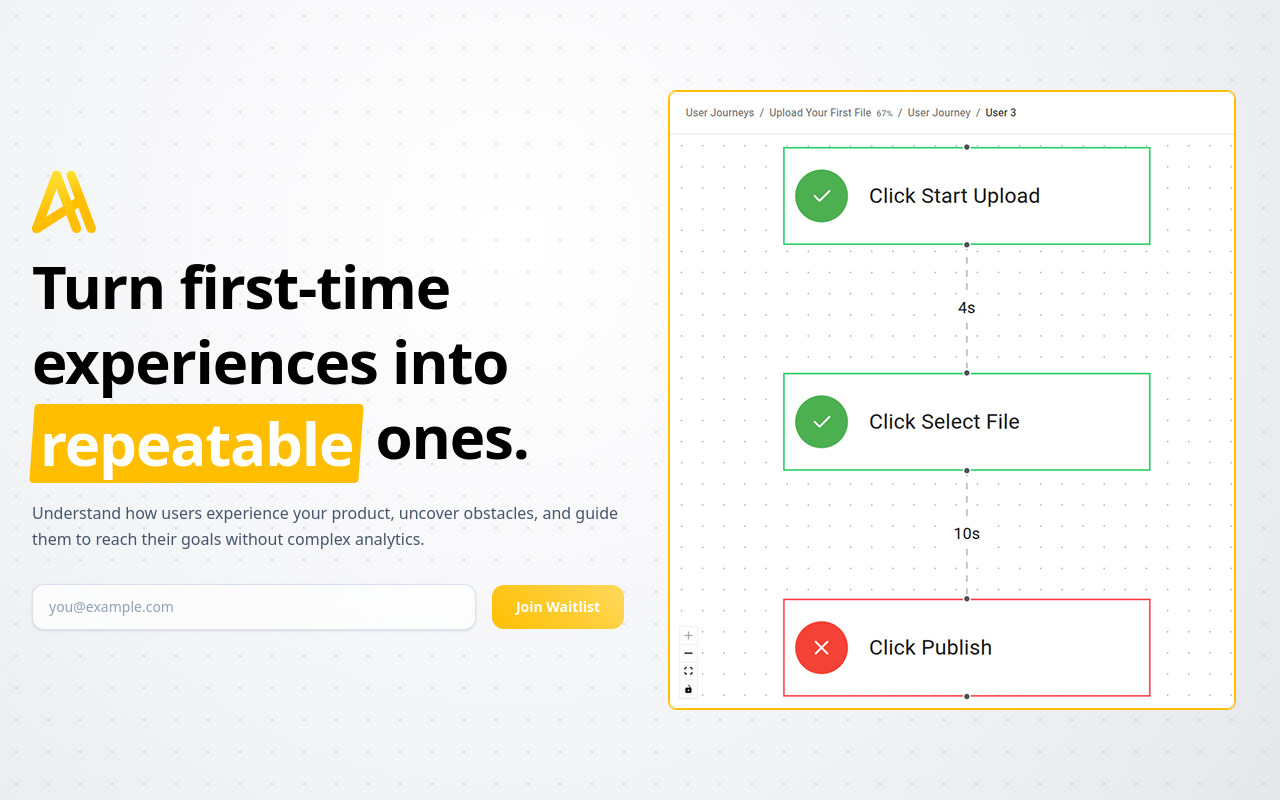
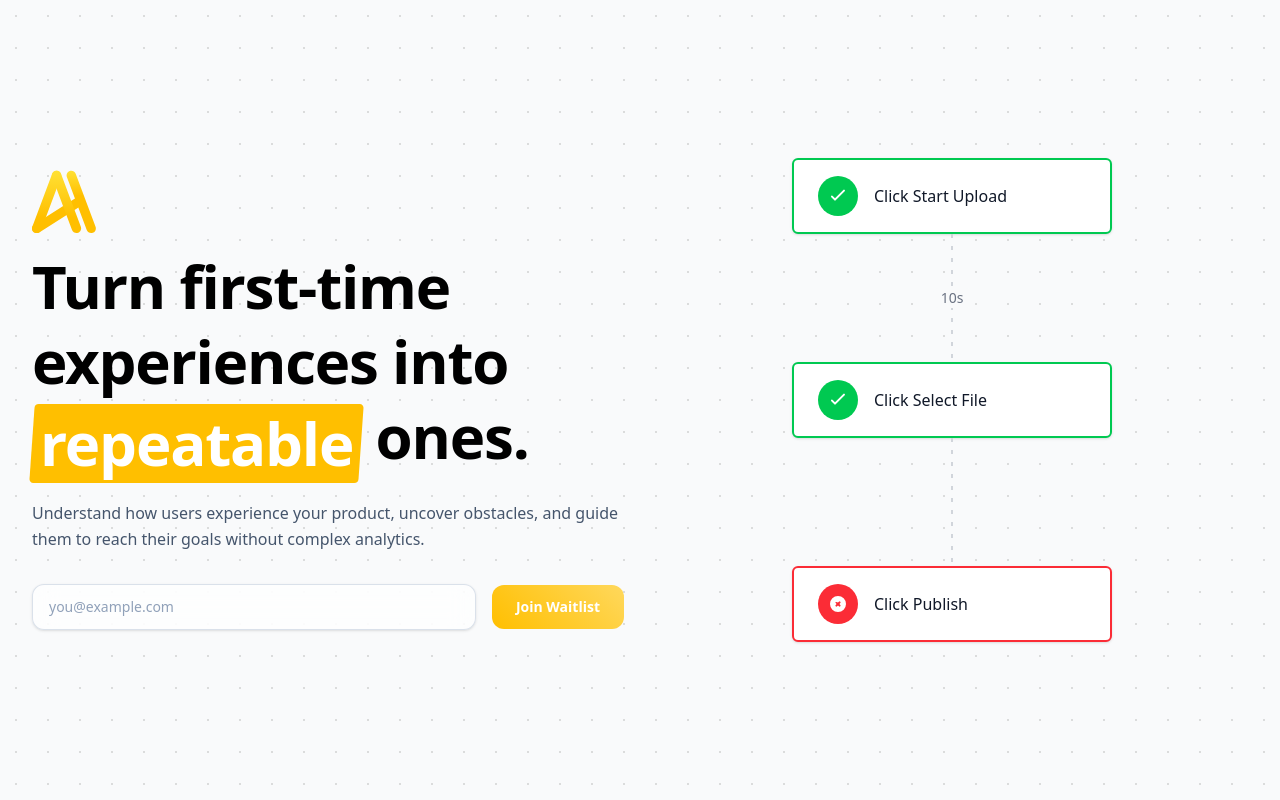
Before and after one commit to jaiten-made/apptales-analytics, an Astro site in the folder apps/landing/: page / in a window 1280 px wide. Shown: the top 800 px of the page. Built offline with nearby package versions, Linux system fonts and the light colour scheme; Astro itself is replaced by a stand-in of ours.

Commit message:
feat: add FlowChart component to Hero section for improved user guidance

```diff
--- /dev/null
+++ b/apps/landing/src/components/FlowChart.tsx
@@ -0,0 +1,108 @@
+import React from "react";
+
+type Step = {
+  id: number;
+  title: string;
+  status: "success" | "fail" | "neutral";
+  time?: string;
+};
+
+const steps: Step[] = [
+  { id: 1, title: "Click Start Upload", status: "success", time: "4s" },
+  { id: 2, title: "Click Select File", status: "success", time: "10s" },
+  { id: 3, title: "Click Publish", status: "fail" },
+];
+
+const Card: React.FC<{ step: Step }> = ({ step }) => {
+  const borderColor =
+    step.status === "success"
+      ? "border-green-500"
+      : step.status === "fail"
+        ? "border-red-500"
+        : "border-gray-300";
+  const dotBg =
+    step.status === "success"
+      ? "bg-green-500"
+      : step.status === "fail"
+        ? "bg-red-500"
+        : "bg-gray-400";
+
+  return (
+    <div
+      className={`w-80 rounded-md border-2 ${borderColor} bg-white shadow-sm px-6 py-4`}
+    >
+      <div className="flex items-center gap-4">
+        <div
+          className={`w-10 h-10 rounded-full flex items-center justify-center text-white ${dotBg}`}
+        >
+          {step.status === "success" ? (
+            <svg
+              xmlns="http://www.w3.org/2000/svg"
+              className="h-5 w-5"
+              viewBox="0 0 20 20"
+              fill="currentColor"
+            >
+              <path
+                fillRule="evenodd"
+                d="M16.707 5.293a1 1 0 00-1.414-1.414L7 12.172 4.707 9.879a1 1 0 10-1.414 1.414l3 3a1 1 0 001.414 0l9-9z"
+                clipRule="evenodd"
+              />
+            </svg>
+          ) : (
+            <svg
+              xmlns="http://www.w3.org/2000/svg"
+              className="h-5 w-5"
+              viewBox="0 0 20 20"
+              fill="currentColor"
+            >
+              <path
+                fillRule="evenodd"
+                d="M10 18a8 8 0 100-16 8 8 0 000 16zm-2.293-9.707a1 1 0 011.414 0L10 8.586l.879-.879a1 1 0 111.414 1.414L11.414 10l.879.879a1 1 0 11-1.414 1.414L10 11.414l-.879.879a1 1 0 11-1.414-1.414L8.586 10l-.879-.879a1 1 0 010-1.414z"
+                clipRule="evenodd"
+              />
+            </svg>
+          )}
+        </div>
+        <div className="flex-1">
+          <div className="font-medium text-gray-900">{step.title}</div>
+        </div>
+      </div>
+    </div>
+  );
+};
+
+const FlowChart: React.FC = () => {
+  return (
+    <div className="w-full flex items-center justify-center">
+      <div className="relative py-6">
+        <div className="flex flex-col items-center">
+          {steps.map((s, idx) => (
+            <div key={s.id} className="flex items-center flex-col">
+              <Card step={s} />
+              {idx < steps.length - 1 && (
+                <div className="flex flex-col items-center">
+                  <div className="relative flex items-center h-32">
+                    <div className="w-px h-full bg-dashed-line mx-auto" />
+                    <div className="absolute left-1/2 top-1/2 transform -translate-x-1/2 -translate-y-1/2 bg-gray-50 text-sm text-gray-500 px-2 rounded-md">
+                      {steps[idx + 1].time}
+                    </div>
+                  </div>
+                </div>
+              )}
+            </div>
+          ))}
+        </div>
+      </div>
+      <style>{`
+        .bg-dashed-line {
+          width: 2px;
+          background-image: linear-gradient(#d1d5db 33%, rgba(255,255,255,0) 0%);
+          background-size: 2px 12px;
+          background-repeat: repeat-y;
+        }
+      `}</style>
+    </div>
+  );
+};
+
+export default FlowChart;
--- a/apps/landing/src/components/Hero.astro
+++ b/apps/landing/src/components/Hero.astro
@@ -16,6 +16,8 @@ const {
 import SubscribeForm from "../components/SubscribeForm.tsx";
 // React background component
 import StyledBackground from "../components/StyledBackground.tsx";
+// Flow chart component
+import FlowChart from "../components/FlowChart";
 
 // split title around the first occurrence of "repeatable"
 const highlightWord = "repeatable";
@@ -28,11 +30,9 @@ if (title.includes(highlightWord)) {
 }
 ---
 
-<section
-  class="relative py-8 px-8 min-h-[calc(100vh-4rem)] bg-[radial-gradient(circle_at_40%_30%,#ffffff_0%,#f3f4f6_55%,#e5e7eb_100%)]"
->
+<section class="relative py-8 px-8 min-h-[calc(100vh-4rem)] bg-gray-50">
   <!-- Background rendered as a client React component -->
-  <StyledBackground client:load />
+  <StyledBackground client:idle />
 
   <div
     class="w-full gap-8 container mx-auto flex flex-col lg:flex-row items-center justify-center min-h-[calc(100vh-4rem)] relative z-10"
@@ -66,17 +66,7 @@ if (title.includes(highlightWord)) {
     </div>
     <!-- Right content -->
     <div class="flex-1 flex items-center justify-center">
-      <picture class="border-primary border-1 rounded-lg overflow-hidden">
-        <source src="/images/hero-image.webp" type="image/webp" />
-        <img
-          class="border-primary border-1 rounded-lg"
-          src="/images/hero-image.png"
-          alt="Hero graphic illustrating product workflow"
-          loading="eager"
-          decoding="async"
-          fetchpriority="high"
-        />
-      </picture>
+      <FlowChart client:idle />
     </div>
   </div>
 </section>
```
Also changed, not shown: apps/landing/src/components/Background/FlowChart.tsx (added).
